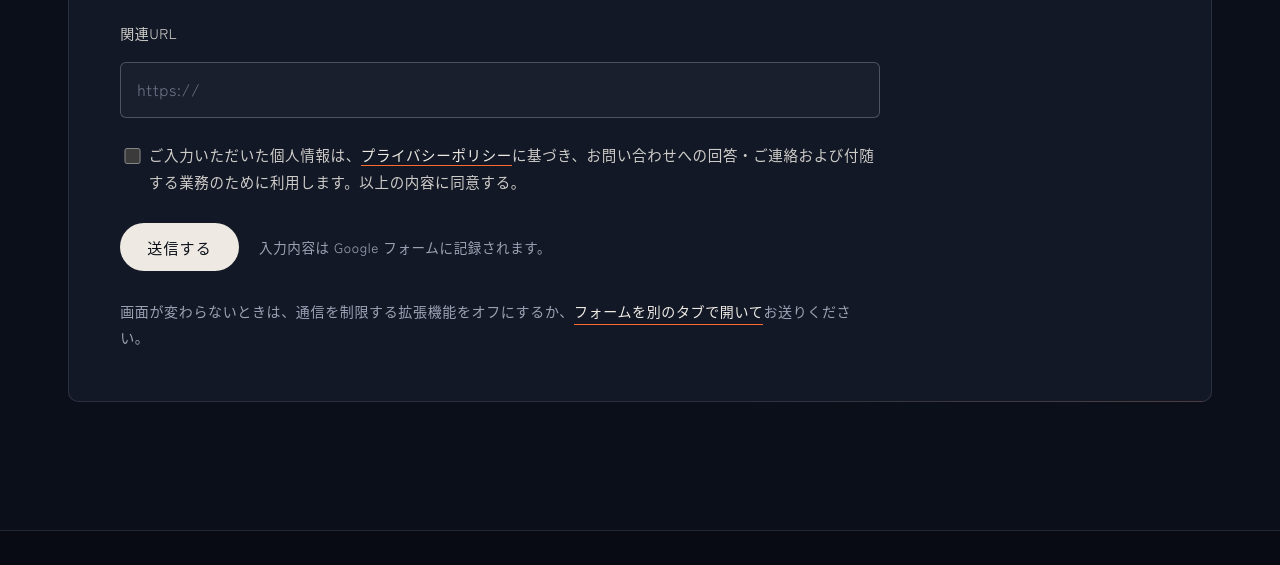
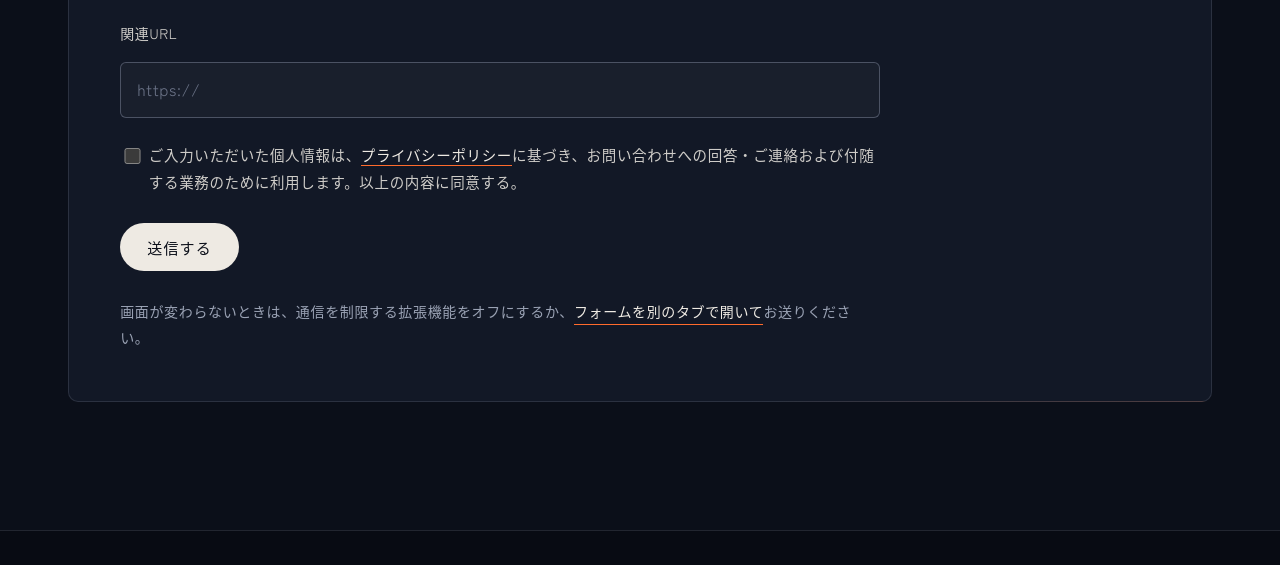
Before and after one commit to ysasaki84/aijournal-web, an Astro site: page /partners in a window 1280 px wide. Shown: the part 3245-3810 px from the top of the page. Built offline with nearby package versions, Linux system fonts and the light colour scheme; Astro itself is replaced by a stand-in of ours; a web font is replaced by a local one.

Commit message:
問い合わせの注記を外す
プライバシーポリシーのリンク先は https://www.p-id.jp/about/privacy/ のまま、「入力内容は Google フォームに記録されます。」は表示しない。

Co-authored-by: ysasaki84 <ysasaki84@users.noreply.github.com>

```diff
--- a/src/pages/partners.astro
+++ b/src/pages/partners.astro
@@ -115,7 +115,6 @@ import { SITE } from '../site.config';
             </label>
             <div class="form-actions">
               <button class="btn btn-light" type="submit">送信する</button>
-              <p class="form-note">入力内容は Google フォームに記録されます。</p>
             </div>
             <p class="form-status" role="status" aria-live="polite"></p>
           </form>
--- a/src/styles/global.css
+++ b/src/styles/global.css
@@ -1373,12 +1373,6 @@ figure {
   margin-top: 4px;
 }
 
-.form-note {
-  flex: 1 1 18em;
-  font-size: 13.5px;
-  color: var(--mute);
-}
-
 .form-status:empty {
   display: none;
 }
```
